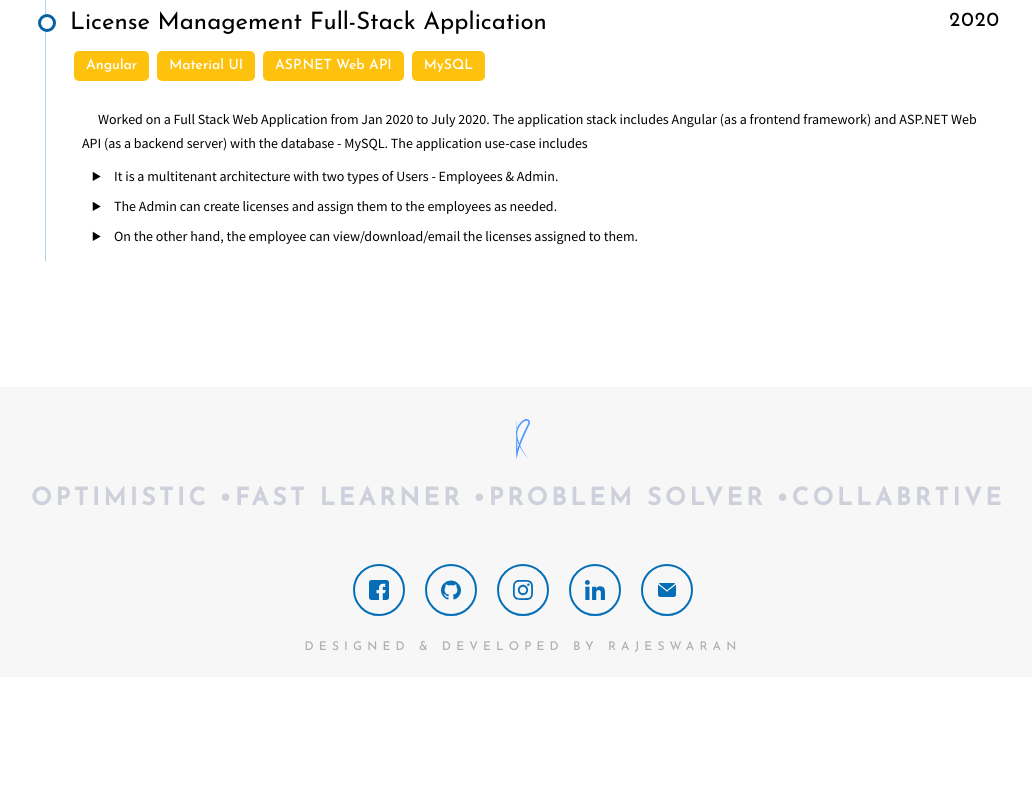
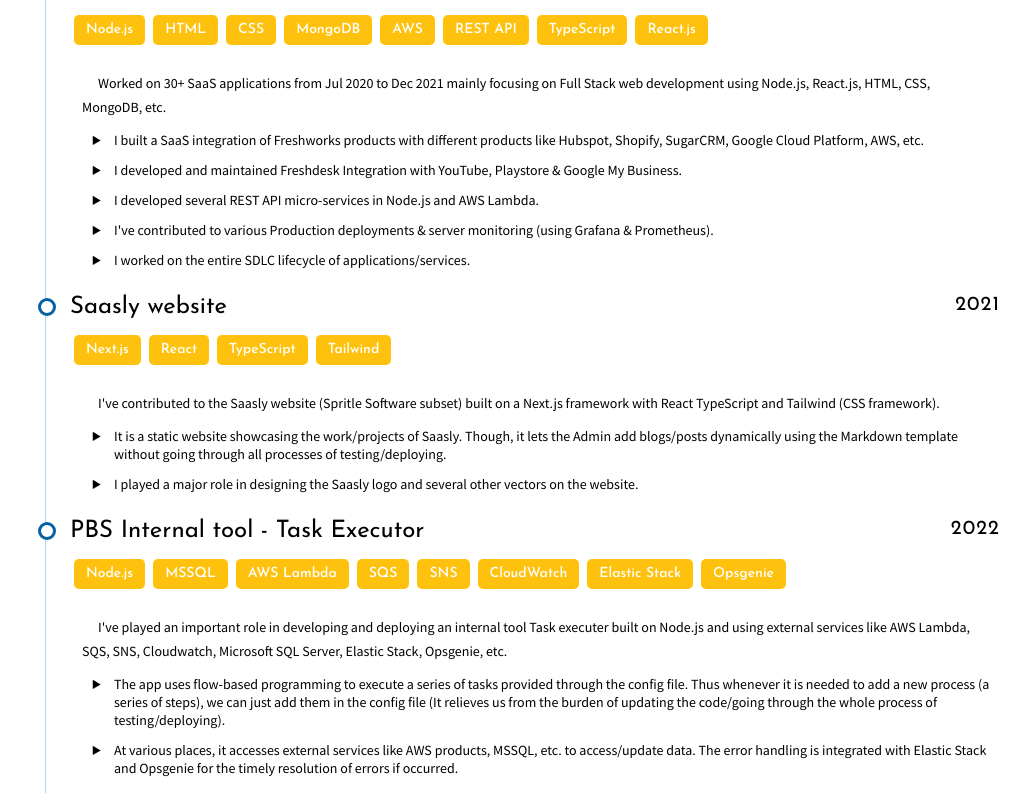
Before and after one commit to rajezz/my-portfolio, a React (Create React App) app: page /work in a window 1280 px wide. Shown: the part 760-1560 px from the top of the page, without its empty margins (117-1149 px from the left). Before the commit the page ends 1437 px from the top, so only its background shows below. Built offline with nearby package versions, Linux system fonts and the light colour scheme.

Commit message:
Add projects data

```diff
--- a/src/components/_data/constant.ts
+++ b/src/components/_data/constant.ts
@@ -2,7 +2,7 @@
 
 import { EmailIcon, FacebookIcon, GithubIcon, InstagramIcon, LinkedInIcon } from "../Icons";
 
-import { IWorkDetail } from "../types/work"
+import { IWorkDetail } from "../types/work";
 
 export const PERSONALITY_SKILLS: Array<string> = [
 	"Optimistic",
@@ -34,17 +34,26 @@
 	}
 ];
 
-
-
 export const PROJECT_DETAILS: IWorkDetail = {
 	title: "Projects",
 	list: [
+		{
+			title: "Alarvy CAD",
+			timeline: "2020",
+			skillSets: ["Node.js", "HTML", "CSS", "JavaScript"],
+			description:
+				"Worked on a SaaS product - Alarvy CAD from Jan 2020 to July 2020. The application was built on a Node.js server with Vanilla JavaScript for the frontend.",
+			bulletins: [
+				"The application is a CAD application where users can create and design several products.",
+				"During my time, I mainly contributed to re-designing the frontend application and helped implement several algorithms on the backend side. It laid a foundation for me on both Frontend skills (HTML/CSS/JavaScript) and Backend side (Node.js)."
+			]
+		},
 		{
 			title: "License Management Full-Stack Application",
 			timeline: "2020",
 			skillSets: ["Angular", "Material UI", "ASP.NET Web API", "MySQL"],
 			description:
-				"Worked on a Full Stack Web Application from Jan 2020 to July 2020. The application stack includes Angular (as a frontend framework) and ASP.NET Web API (as a backend server) with the database - MySQL. The application use-case includes",
+				"Worked on a Full Stack Web Application from Jan 2020 to July 2020. The application stack includes Angular (as a frontend framework) and ASP.NET Web API (as a backend server) with the database - MySQL. The application use case includes",
 			bulletins: [
 				"It is a multitenant architecture with two types of Users - Employees & Admin.",
 				"The Admin can create licenses and assign them to the employees as needed.",
@@ -52,27 +61,57 @@
 			]
 		},
 		{
-			title: "License Management Full-Stack Application",
-			timeline: "2020",
-			skillSets: ["Angular", "Material UI", "ASP.NET Web API", "MySQL"],
+			title: "SaaS Applications",
+			timeline: "2020 - 2021",
+			skillSets: [
+				"Node.js",
+				"HTML",
+				"CSS",
+				"MongoDB",
+				"AWS",
+				"REST API",
+				"TypeScript",
+				"React.js"
+			],
 			description:
-				"Worked on a Full Stack Web Application from Jan 2020 to July 2020. The application stack includes Angular (as a frontend framework) and ASP.NET Web API (as a backend server) with the database - MySQL. The application use-case includes",
+				"Worked on 30+ SaaS applications from Jul 2020 to Dec 2021 mainly focusing on Full Stack web development using Node.js, React.js, HTML, CSS, MongoDB, etc.",
 			bulletins: [
-				"It is a multitenant architecture with two types of Users - Employees & Admin.",
-				"The Admin can create licenses and assign them to the employees as needed.",
-				"On the other hand, the employee can view/download/email the licenses assigned to them."
+				"I built a SaaS integration of Freshworks products with different products like Hubspot, Shopify, SugarCRM, Google Cloud Platform, AWS, etc.",
+				"I developed and maintained Freshdesk Integration with YouTube, Playstore & Google My Business.",
+				"I developed several REST API micro-services in Node.js and AWS Lambda.",
+				"I've contributed to various Production deployments & server monitoring (using Grafana & Prometheus).",
+				"I worked on the entire SDLC lifecycle of applications/services."
 			]
 		},
 		{
-			title: "License Management Full-Stack Application",
-			timeline: "2020",
-			skillSets: ["Angular", "Material UI", "ASP.NET Web API", "MySQL"],
+			title: "Saasly website",
+			timeline: "2021",
+			skillSets: ["Next.js", "React", "TypeScript", "Tailwind"],
 			description:
-				"Worked on a Full Stack Web Application from Jan 2020 to July 2020. The application stack includes Angular (as a frontend framework) and ASP.NET Web API (as a backend server) with the database - MySQL. The application use-case includes",
+				"I've contributed to the Saasly website (Spritle Software subset) built on a Next.js framework with React TypeScript and Tailwind (CSS framework).",
 			bulletins: [
-				"It is a multitenant architecture with two types of Users - Employees & Admin.",
-				"The Admin can create licenses and assign them to the employees as needed.",
-				"On the other hand, the employee can view/download/email the licenses assigned to them."
+				"It is a static website showcasing the work/projects of Saasly. Though, it lets the Admin add blogs/posts dynamically using the Markdown template without going through all processes of testing/deploying.",
+				"I played a major role in designing the Saasly logo and several other vectors on the website."
+			]
+		},
+		{
+			title: "PBS Internal tool - Task Executor",
+			timeline: "2022",
+			skillSets: [
+				"Node.js",
+				"MSSQL",
+				"AWS Lambda",
+				"SQS",
+				"SNS",
+				"CloudWatch",
+				"Elastic Stack",
+				"Opsgenie"
+			],
+			description:
+				"I've played an important role in developing and deploying an internal tool Task executer built on Node.js and using external services like AWS Lambda, SQS, SNS, Cloudwatch, Microsoft SQL Server, Elastic Stack, Opsgenie, etc.",
+			bulletins: [
+				"The app uses flow-based programming to execute a series of tasks provided through the config file. Thus whenever it is needed to add a new process (a series of steps), we can just add them in the config file (It relieves us from the burden of updating the code/going through the whole process of testing/deploying).",
+				"At various places, it accesses external services like AWS products, MSSQL, etc. to access/update data. The error handling is integrated with Elastic Stack and Opsgenie for the timely resolution of errors if occurred."
 			]
 		}
 	]
```
